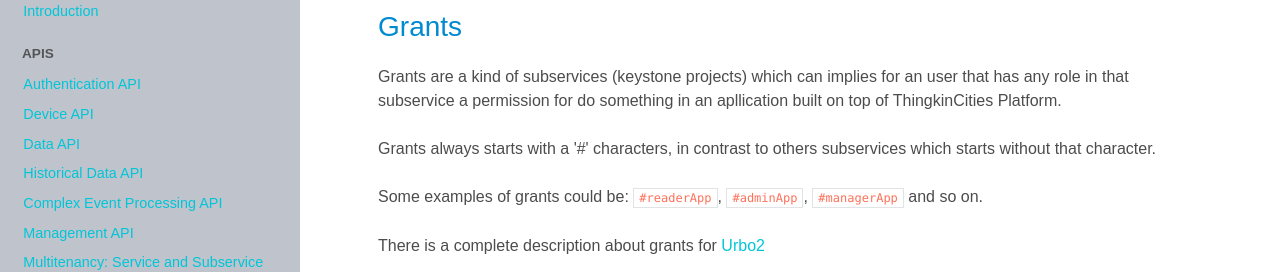
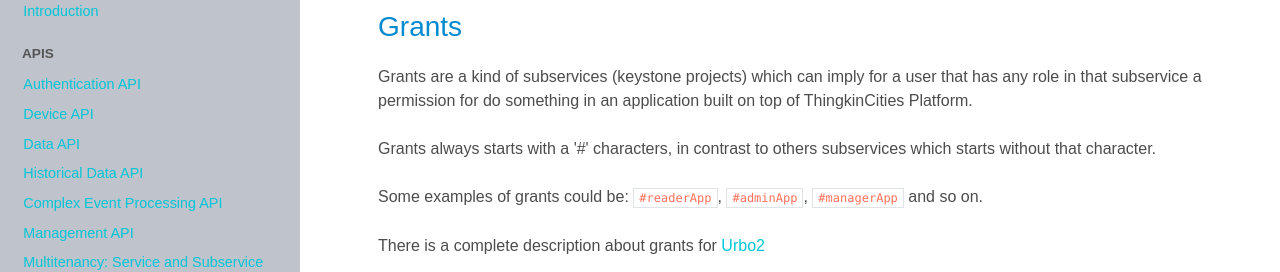
Before and after one commit to telefonicaid/thinking-cities, an MkDocs documentation site: the page built from docs/authorization_api.md, in a window 1280 px wide and 1381 px high, cut to the strip 144-416 px from the top of the window. Built offline with MkDocs 1.6.1, drawn with Linux system fonts in a browser that asks for light colours; nearby versions of some CDN libraries; old or Windows-style settings are respelled for this version of MkDocs.

Commit message:
Update docs/authorization_api.md
Co-authored-by: Fermín Galán Márquez <fgalan@users.noreply.github.com>

```diff
--- a/docs/authorization_api.md
+++ b/docs/authorization_api.md
@@ -2,7 +2,7 @@ Authorization API allows you to create, assign and retrieve grants for users of
 
 # Grants
 
-Grants are a kind of subservices (keystone projects) which can implies for an user that has any role in that subservice a permission for do something in an apllication built on top of ThingkinCities Platform.
+Grants are a kind of subservices (keystone projects) which can imply for a user that has any role in that subservice a permission for do something in an application built on top of ThingkinCities Platform.
 
 
 Grants always starts with a '#' characters, in contrast to others subservices which starts without that character.
```
